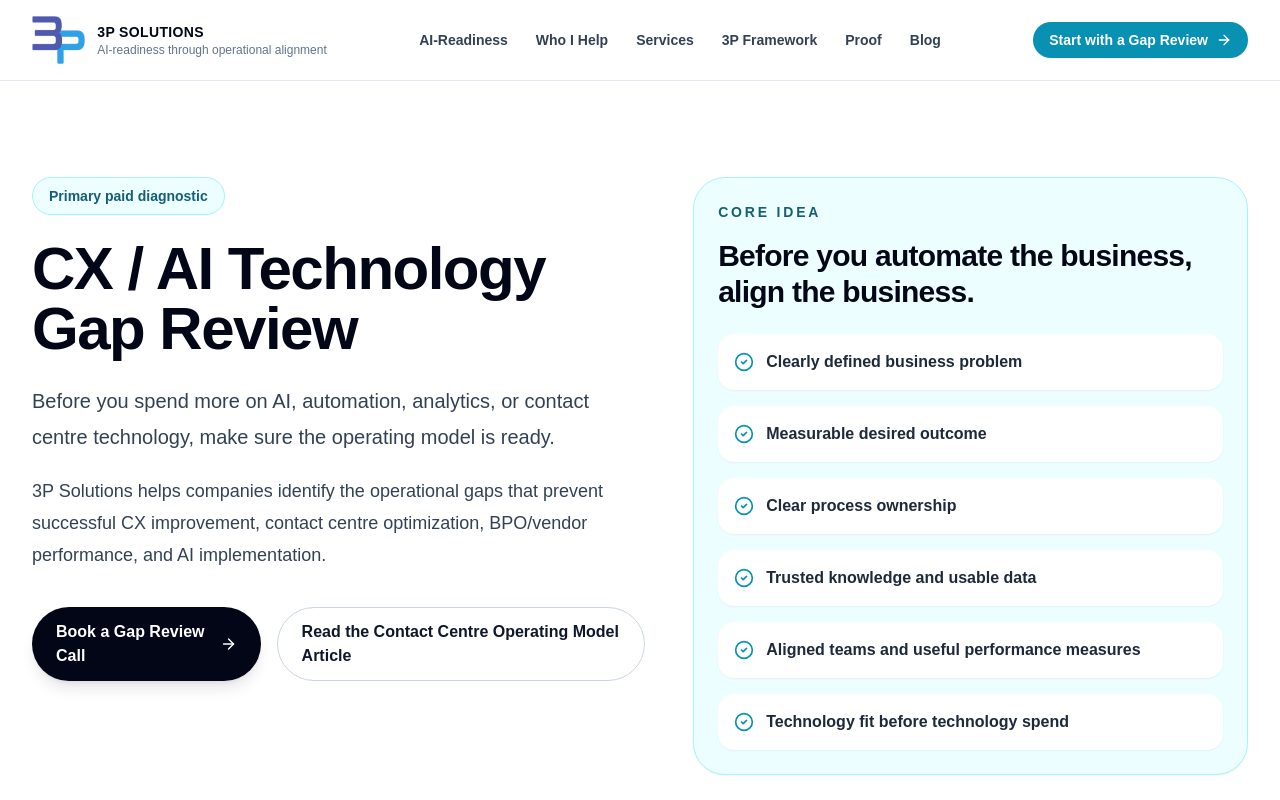
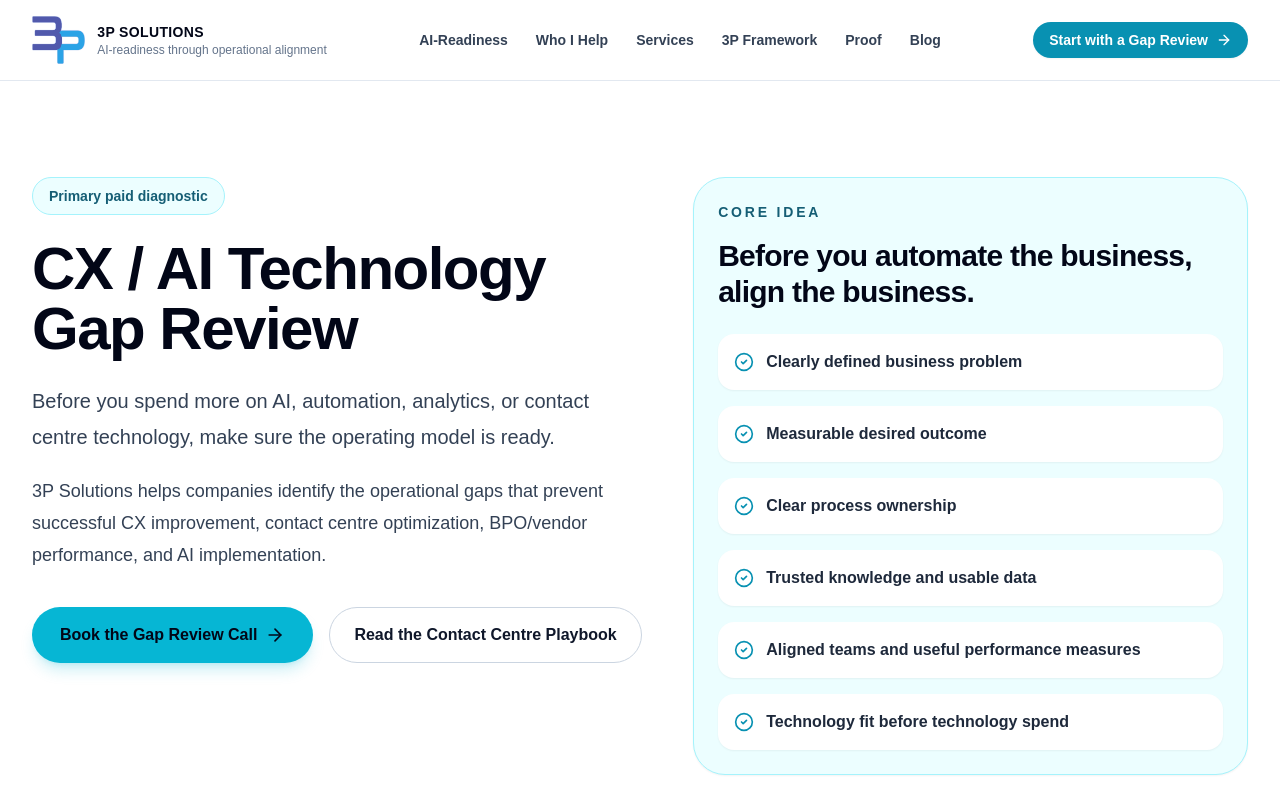
Before and after one commit to brent-prog/3pwebsite, a Next.js app: page /cx-ai-technology-gap-review in a window 1280 px wide. Shown: the top 800 px of the page. Built offline with nearby package versions, Linux system fonts and the light colour scheme.

Commit message:
Clarify offer page CTA labels

```diff
--- a/app/cx-ai-technology-gap-review/page.tsx
+++ b/app/cx-ai-technology-gap-review/page.tsx
@@ -114,15 +114,15 @@ export default function CxAiTechnologyGapReviewPage() {
                 href="https://calendly.com/brent3p/30min"
                 target="_blank"
                 rel="noopener noreferrer"
-                className="inline-flex items-center justify-center gap-2 rounded-full bg-slate-950 px-6 py-3 text-base font-black text-white shadow-lg shadow-slate-900/10 transition hover:bg-slate-800"
+                className="inline-flex items-center justify-center gap-2 rounded-full bg-cyan-500 px-7 py-4 text-base font-black text-slate-950 shadow-lg shadow-cyan-500/20 transition hover:bg-cyan-400"
               >
-                Book a Gap Review Call <ArrowRight className="h-5 w-5" />
+                Book the Gap Review Call <ArrowRight className="h-5 w-5" />
               </a>
               <Link
                 href="/blog/building-a-better-contact-centre-operating-model"
                 className="inline-flex items-center justify-center rounded-full border border-slate-300 bg-white px-6 py-3 text-base font-black text-slate-900 transition hover:border-cyan-500 hover:text-cyan-700"
               >
-                Read the Contact Centre Operating Model Article
+                Read the Contact Centre Playbook
               </Link>
             </div>
           </div>
@@ -291,9 +291,9 @@ export default function CxAiTechnologyGapReviewPage() {
               href="https://calendly.com/brent3p/30min"
               target="_blank"
               rel="noopener noreferrer"
-              className="inline-flex items-center justify-center gap-2 rounded-full bg-cyan-500 px-7 py-4 text-base font-black text-slate-950 transition hover:bg-cyan-400"
+              className="inline-flex items-center justify-center gap-2 rounded-full bg-cyan-500 px-7 py-4 text-base font-black text-slate-950 shadow-lg shadow-cyan-500/20 transition hover:bg-cyan-400"
             >
-              Book a Gap Review Call <ArrowRight className="h-5 w-5" />
+              Book the Gap Review Call <ArrowRight className="h-5 w-5" />
             </a>
           </div>
         </div>
```
